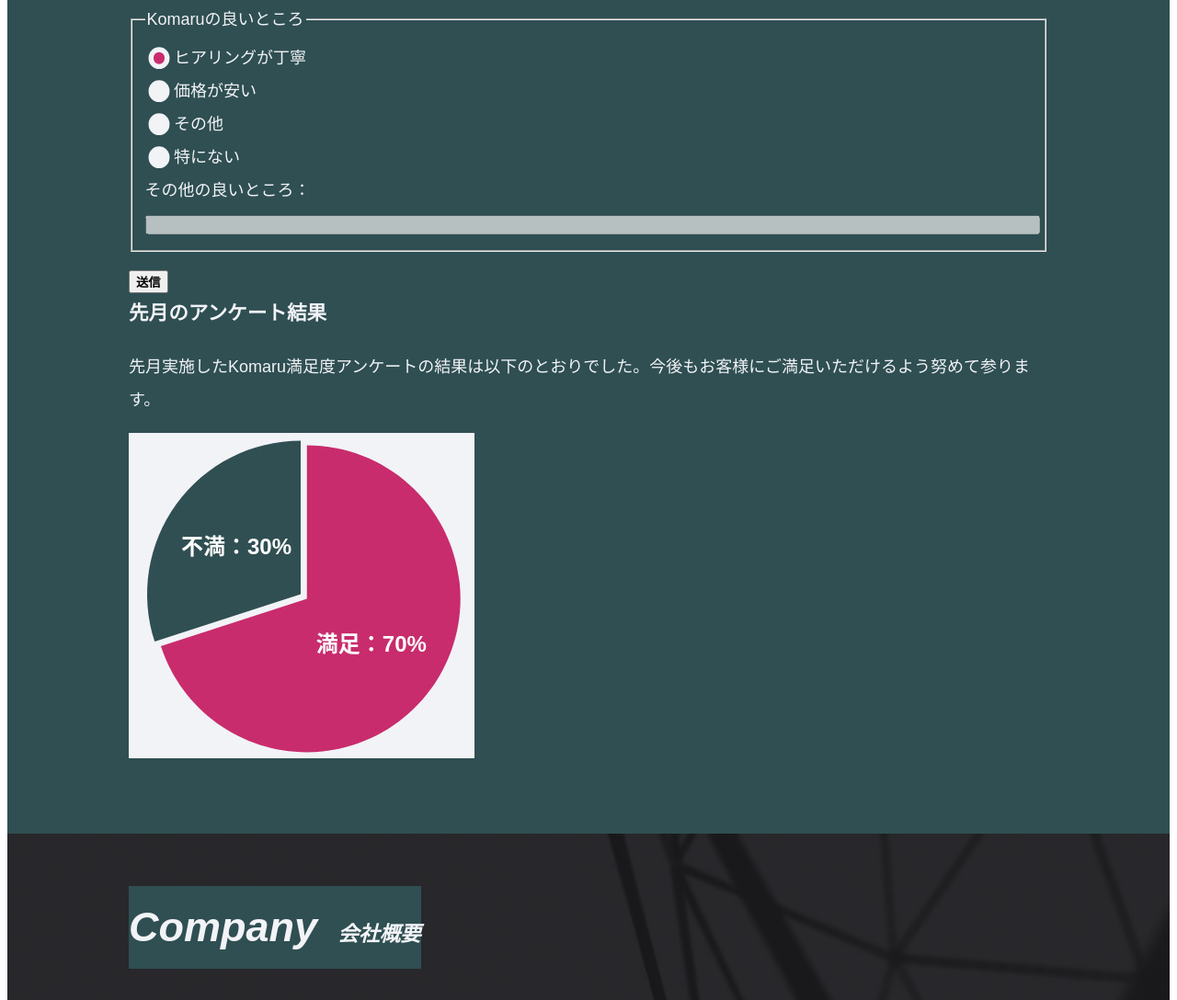
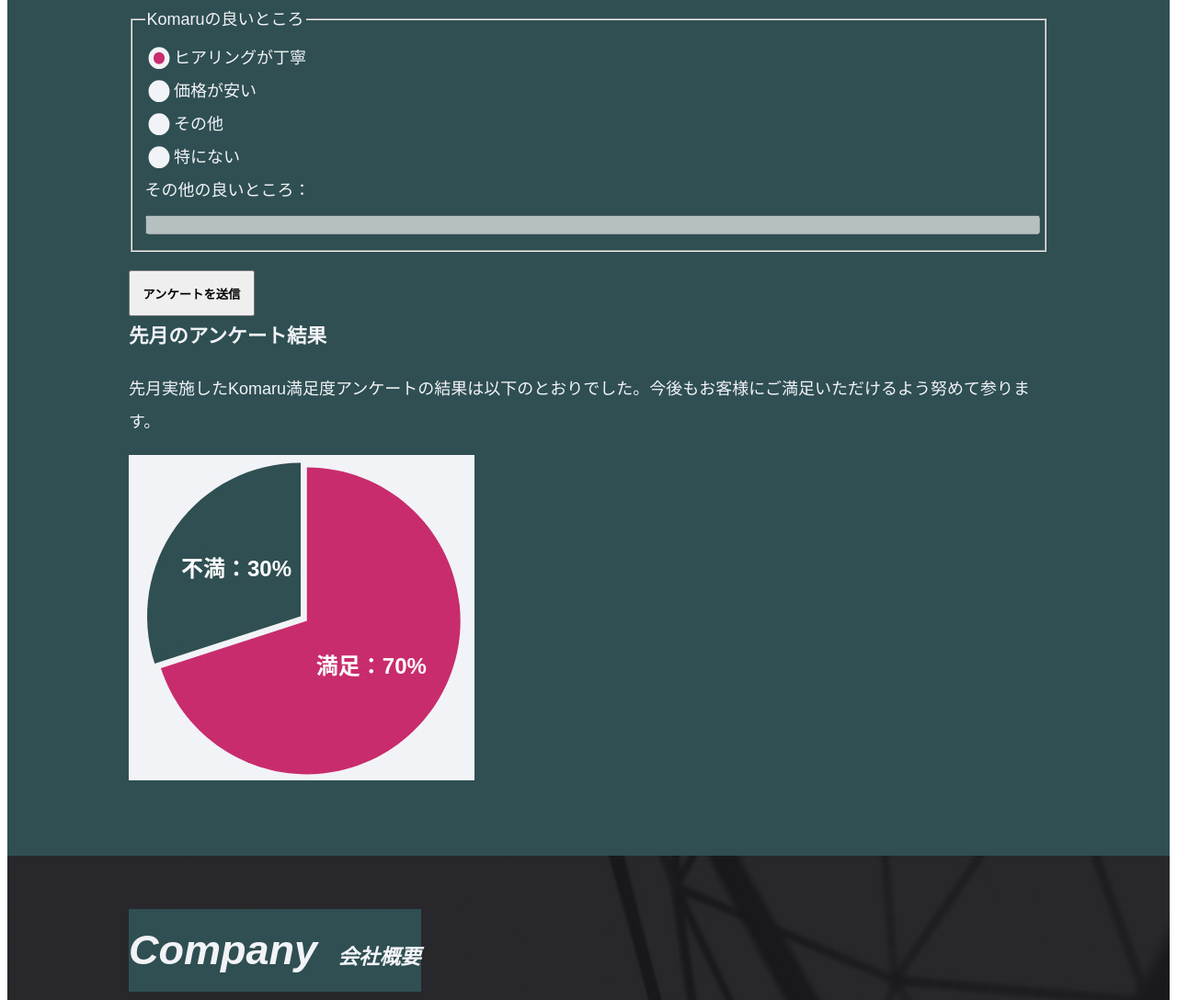
Before and after one commit to sititou70/komaru-corp-a11y, a website built with Vite: page src/index.html in a window 1280 px wide. Shown: the part 2756-3844 px from the top of the page at 92% size. Built offline with nearby package versions, Linux system fonts and the light colour scheme.

Commit message:
fix: ターゲットのサイズ
- アンケートの送信ボタンを拡大

```diff
--- a/src/index.html
+++ b/src/index.html
@@ -177,7 +177,7 @@
               </label>
             </fieldset>
 
-            <button type="button">送信</button>
+            <button type="button">アンケートを送信</button>
           </form>
 
           <span class="result">先月のアンケート結果</span>
--- a/src/styles/campaign.css
+++ b/src/styles/campaign.css
@@ -71,6 +71,7 @@
       button {
         display: block;
         width: fit-content;
+        padding: 1em;
         font-weight: bold;
       }
     }
```
